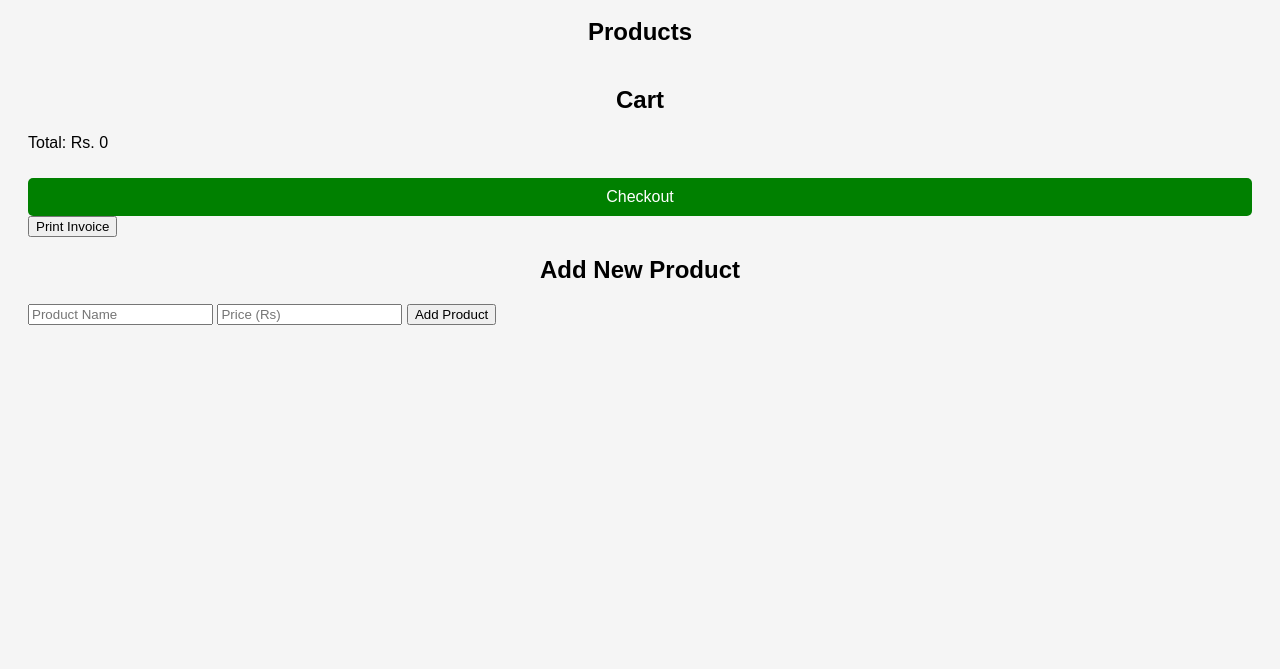
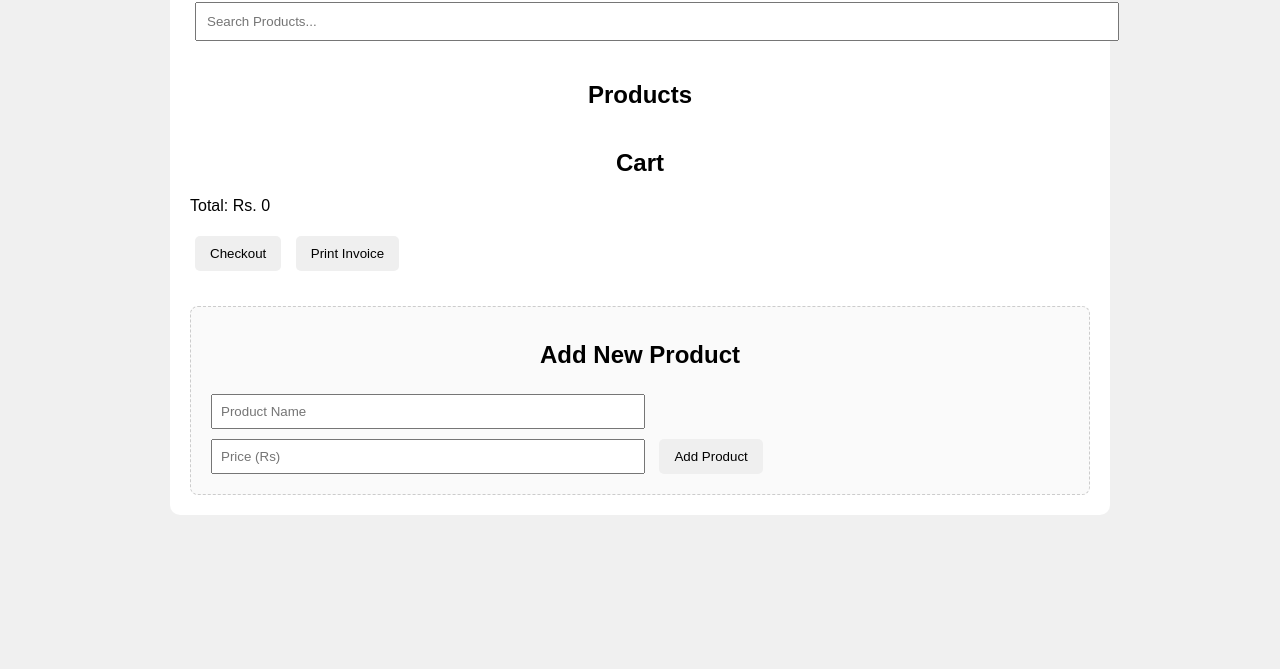
Before and after one commit to khdxsohee/smart-pos, a plain HTML site: page index.html in a window 1280 px wide. Shown: the part 131-800 px from the top of the page. Drawn offline with Linux system fonts and the light colour scheme.

Commit message:
Update style.css

```diff
--- a/style.css
+++ b/style.css
@@ -1,20 +1,39 @@
 body {
   font-family: Arial, sans-serif;
-  background: #f5f5f5;
+  background: #f0f0f0;
   padding: 20px;
 }
 
-.pos-container {
-  max-width: 600px;
+.container {
+  max-width: 900px;
   margin: auto;
-  background: white;
+  background: #fff;
   padding: 20px;
-  border-radius: 8px;
-  box-shadow: 0 0 10px rgba(0, 0, 0, 0.1);
+  border-radius: 10px;
 }
 
 h1, h2 {
   text-align: center;
+}
+
+input[type="text"], input[type="number"] {
+  padding: 8px;
+  margin: 5px;
+  width: calc(50% - 20px);
+}
+
+button {
+  padding: 10px 15px;
+  margin: 5px;
+  cursor: pointer;
+  border: none;
+  border-radius: 5px;
+}
+
+#search {
+  width: 100%;
+  margin-bottom: 20px;
+  padding: 10px;
 }
 
 .product-list {
@@ -27,51 +46,38 @@ h1, h2 {
 .product {
   background: #007bff;
   color: white;
-  padding: 10px 15px;
+  padding: 10px;
   border-radius: 5px;
   cursor: pointer;
-  transition: background 0.3s;
+  flex: 1 0 30%;
+  text-align: center;
 }
 
-.product:hover {
-  background: #0056b3;
-}
-
-.cart {
-  margin-top: 20px;
-}
-
-#cart-items {
+.cart-section ul {
   list-style: none;
   padding: 0;
 }
 
-#cart-items li {
+.cart-section li {
   background: #eee;
   margin: 5px 0;
-  padding: 10px;
-  border-radius: 4px;
+  padding: 8px;
   display: flex;
   justify-content: space-between;
+  border-radius: 5px;
 }
 
 .remove-btn {
   background: red;
   color: white;
-  border: none;
   padding: 2px 6px;
-  cursor: pointer;
   border-radius: 3px;
 }
 
-#checkout {
-  width: 100%;
-  padding: 10px;
-  background: green;
-  color: white;
-  font-size: 16px;
-  border: none;
-  margin-top: 10px;
-  border-radius: 5px;
-  cursor: pointer;
+.admin-section {
+  margin-top: 30px;
+  background: #fafafa;
+  padding: 15px;
+  border: 1px dashed #ccc;
+  border-radius: 8px;
 }
```
